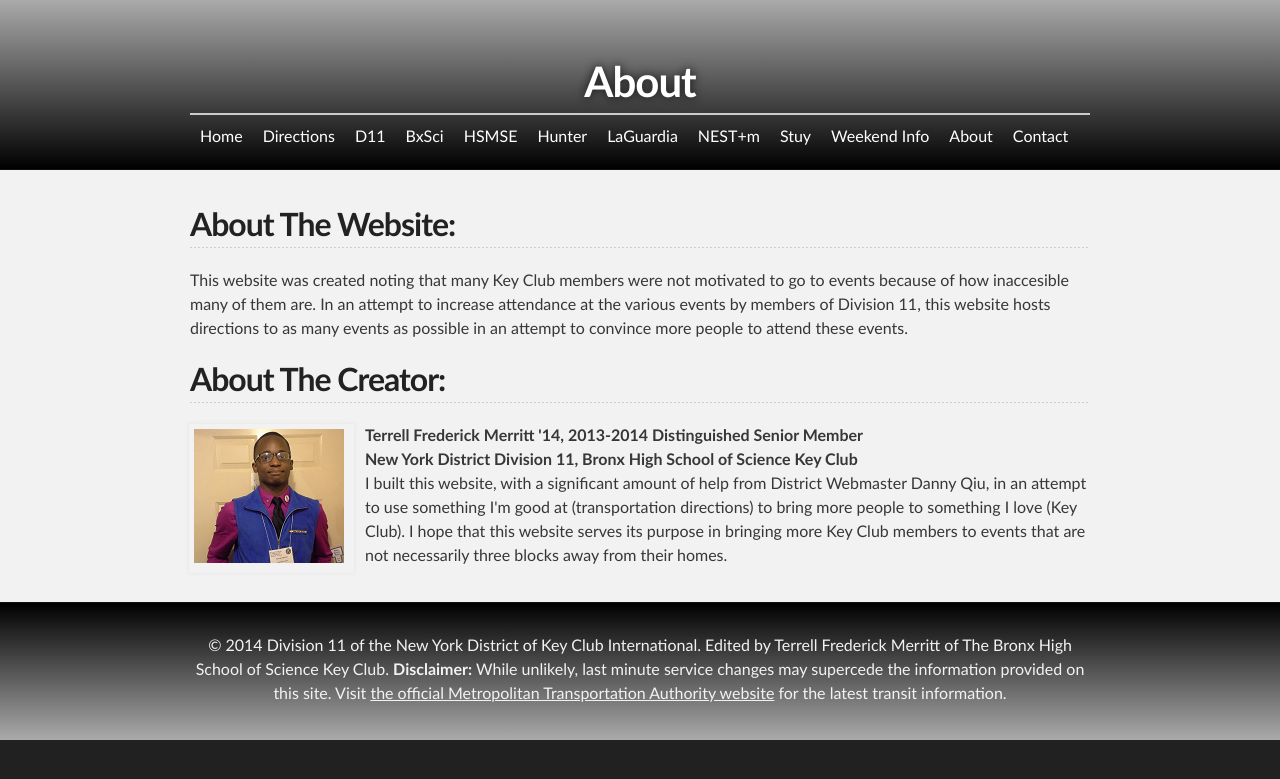
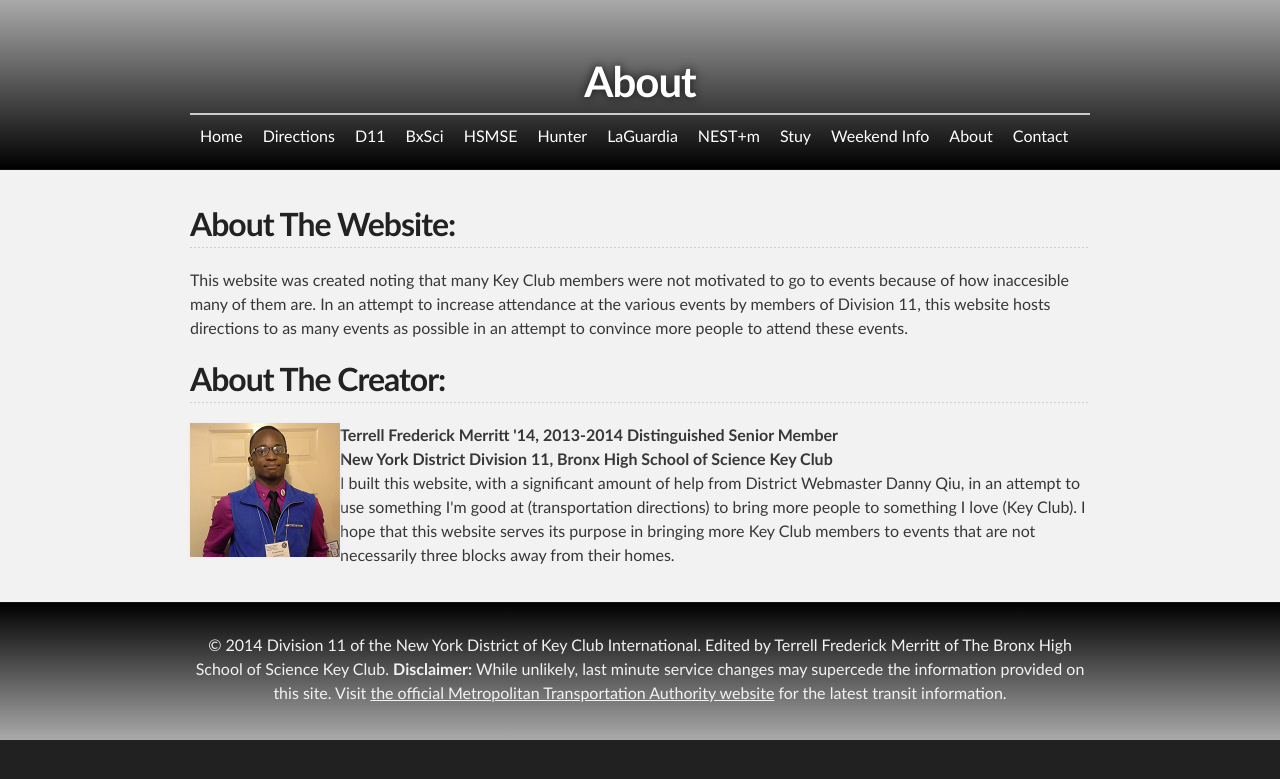
Before and after one commit to d11directions/d11directions.github.io, a Jekyll site: the page built from about/index.html, in a window 1280 px wide. Shown: the top 779 px of the page. Built offline with Jekyll 4.4.1, drawn with Linux system fonts in a browser that asks for light colours.

Commit message:
[Redesign] Update stylesheet to fix images on non-directions pages

```diff
--- a/stylesheets/stylesheet.css
+++ b/stylesheets/stylesheet.css
@@ -549,6 +549,8 @@ Full-Width Styles
   padding-top: 20px;
 }
 
+#main_content img { padding: 0; margin: 0; border: none; width: auto; max-width: 100%; }
+
 #footer_wrap {
   /** background: #212121; */
   background-image: -ms-linear-gradient(top, #000000 0%, #FFFFFF 150%);
```
